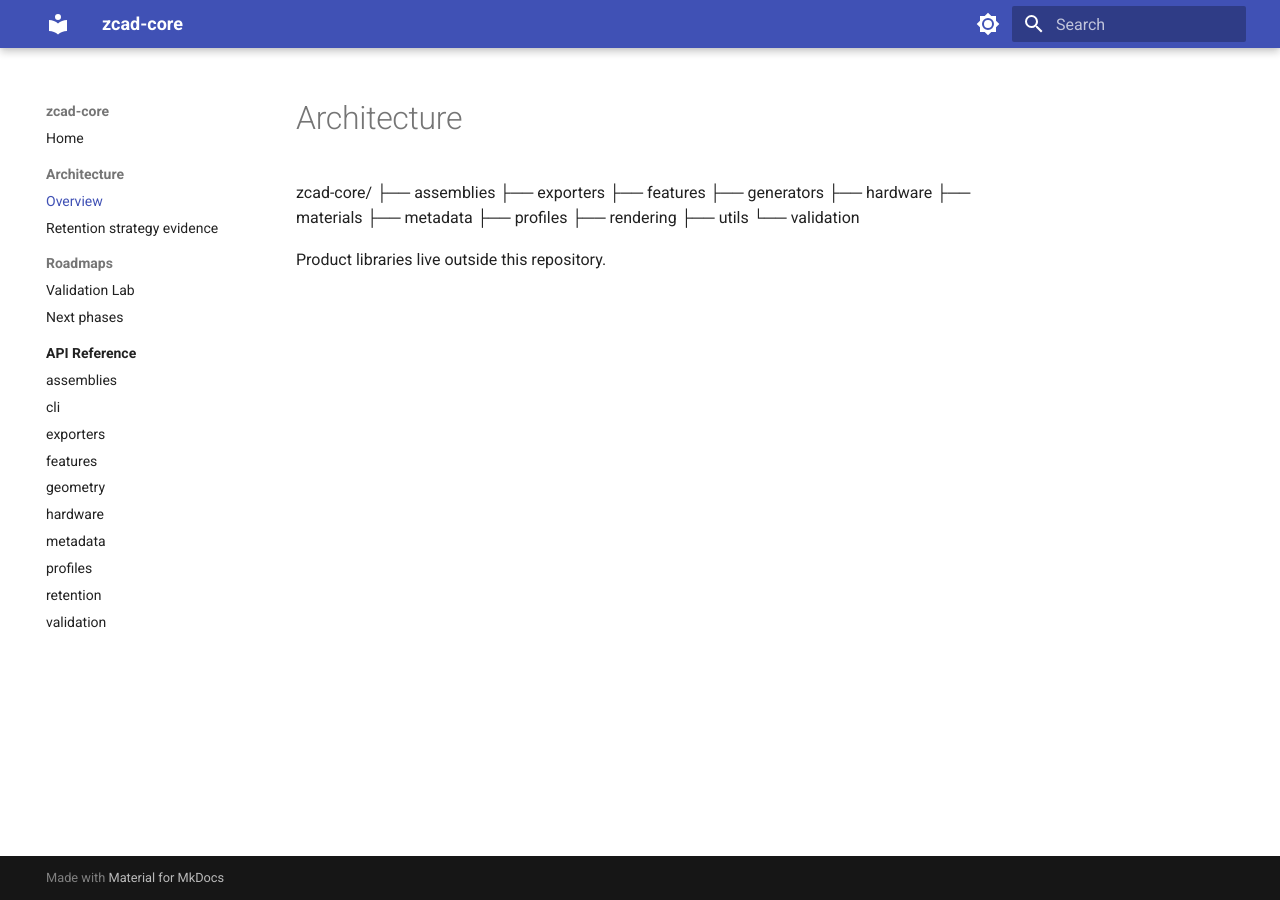
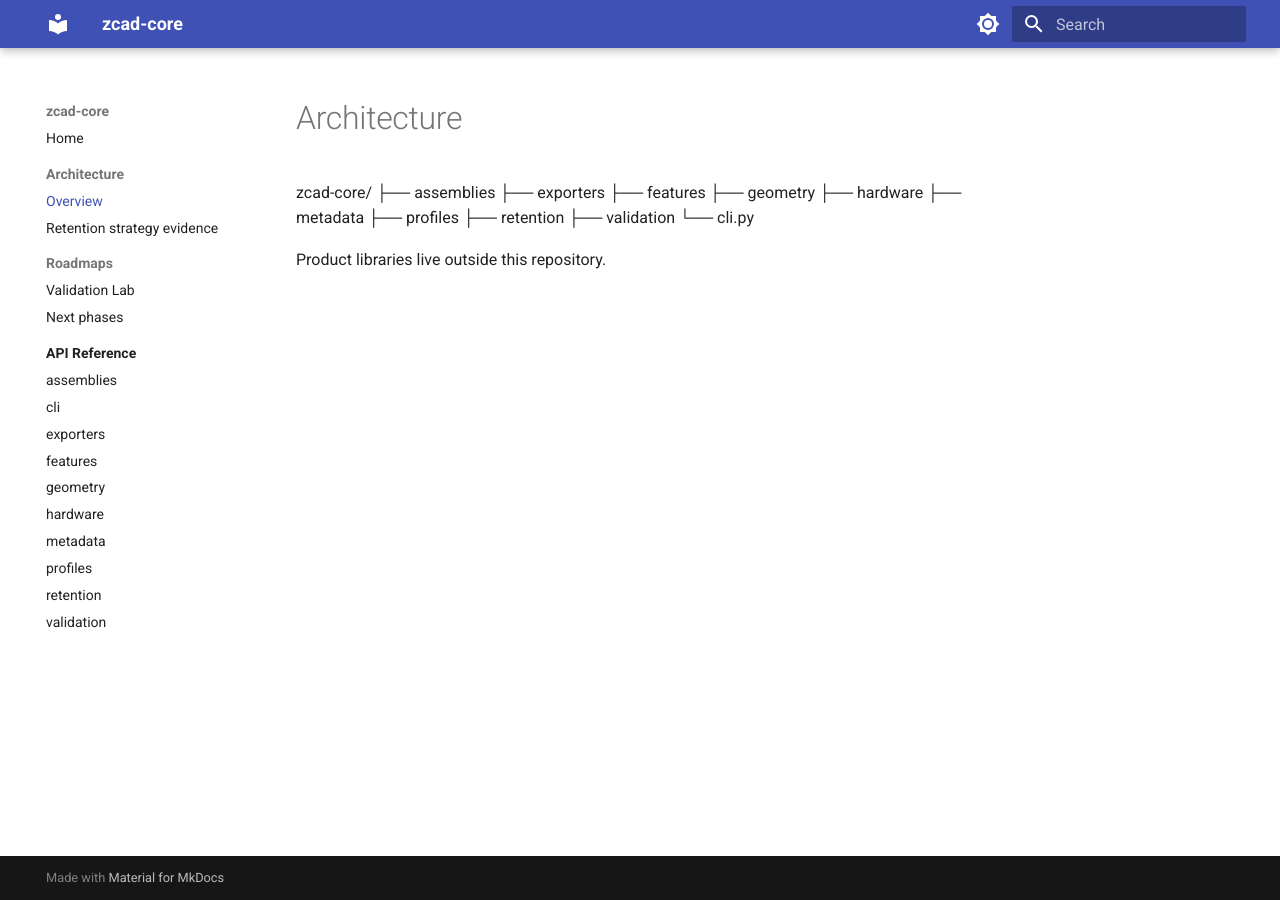
Before and after one commit to zacharymplace/zcad-core, an MkDocs documentation site: the page built from docs/architecture.md, in a window 1280 px wide. Built offline with MkDocs 1.6.1 and Material for MkDocs 9.7.7, drawn with Linux system fonts in a browser that asks for light colours.

Commit message:
Describe the packages that actually exist
generators, materials, rendering, and utils were empty directories, so the
architecture tree and the README listed modules that were never written,
while omitting geometry, retention, and the CLI. The tree now matches
src/zcad_core, and "Rendering" gives way to the retention strategies and
Validation Lab that the engine does provide.

Co-Authored-By: Claude Opus 5.5 <noreply@anthropic.com>

```diff
--- a/docs/architecture.md
+++ b/docs/architecture.md
@@ -4,13 +4,12 @@ zcad-core/
 ├── assemblies
 ├── exporters
 ├── features
-├── generators
+├── geometry
 ├── hardware
-├── materials
 ├── metadata
 ├── profiles
-├── rendering
-├── utils
-└── validation
+├── retention
+├── validation
+└── cli.py
 
 Product libraries live outside this repository.
```
Also changed, not shown: README.md (+1 -1 lines), docs/index.md (+1 -1 lines).
